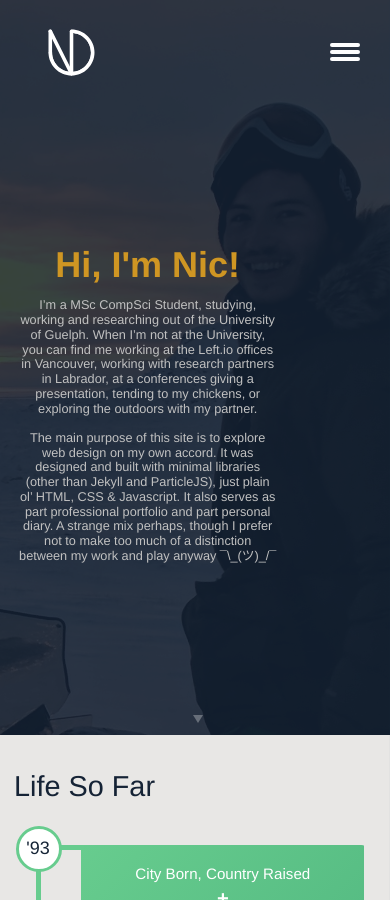
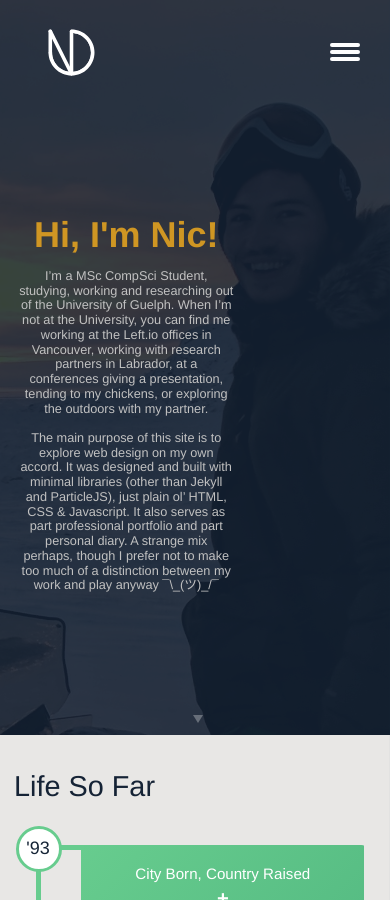
Before and after one commit to Durishn/nicdurish.ca-v1, a Jekyll site: the page built from pages/about.html, in a window 390 px wide and 900 px high. Built offline with Jekyll 4.4.1, drawn with Linux system fonts in a browser that asks for light colours; nearby versions of some CDN libraries.

Commit message:
fixed mobile viewing issue

```diff
--- a/css/main.scss
+++ b/css/main.scss
@@ -182,10 +182,10 @@ Default Layout
       line-height: calc(0.7vw + 12px);
     }
   }
-  @media screen and (max-width: 768px) {
-    .bannertext-div {
-      width: 66vw;
-    }
+}
+@media screen and (max-width: 768px) {
+  .bannertext-div {
+    width: 55vw !important;
   }
 }
 
```
Also changed, not shown: 1 other file.
